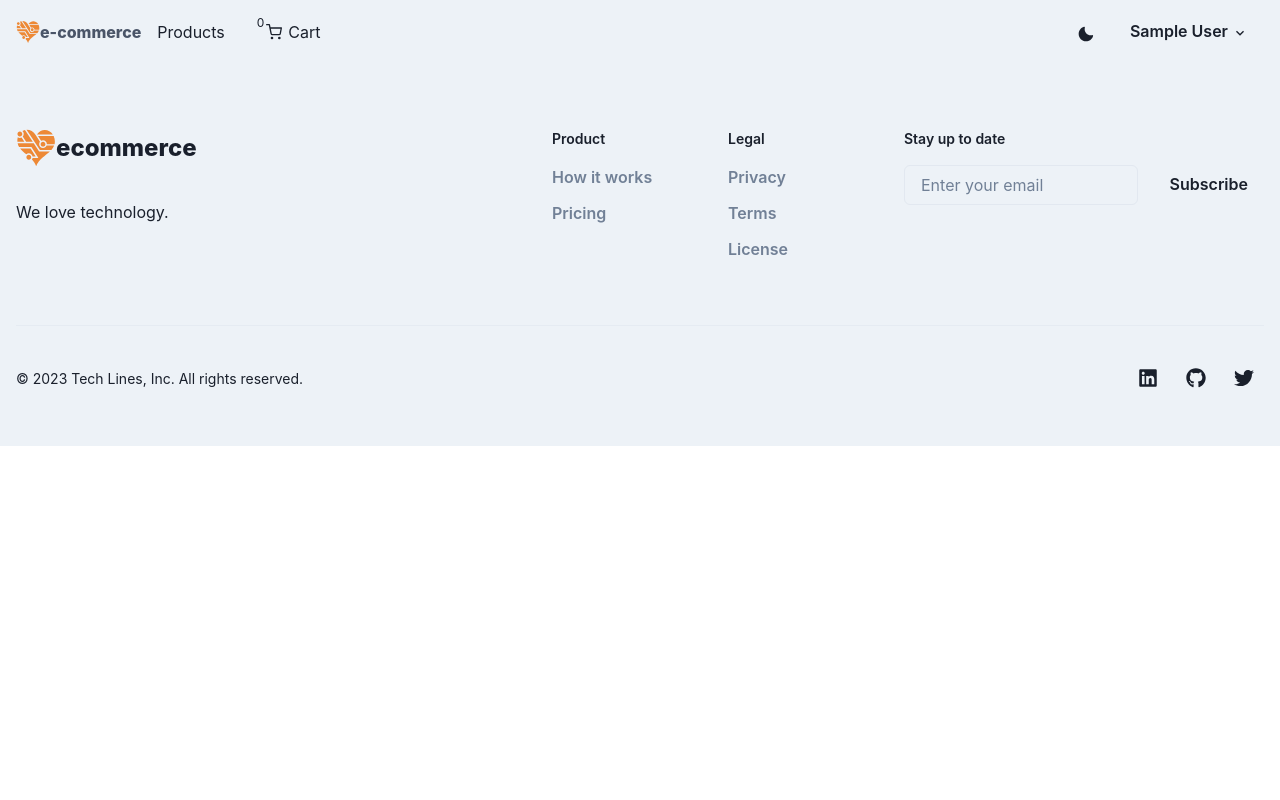
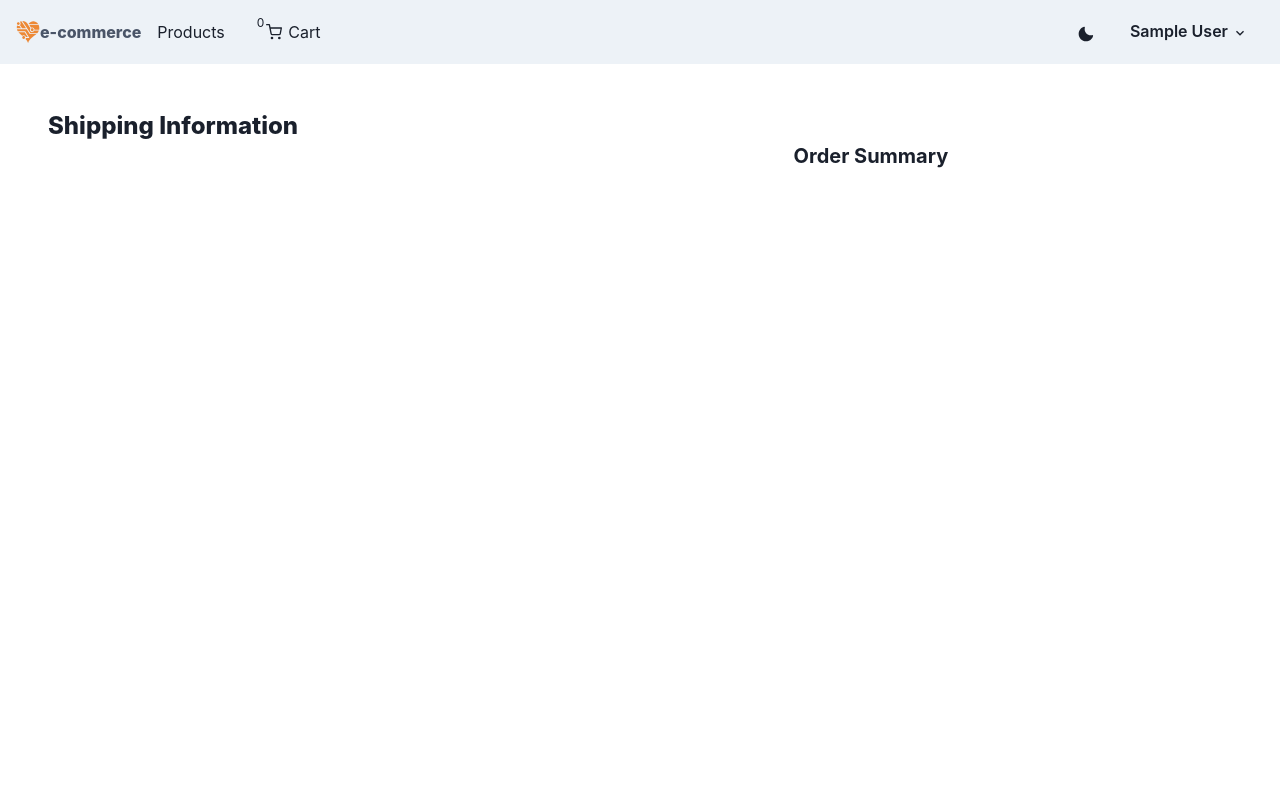
Before and after one commit to eudeamonism/ecommerce, a React (Create React App) app in the folder client/: page /checkout in a window 1280 px wide. Shown: the top 800 px of the page. Built offline with nearby package versions, Linux system fonts and the light colour scheme; sample sign-in values are in the browser's storage.

Commit message:
Checkout Stage 1

```diff
--- a/client/src/App.js
+++ b/client/src/App.js
@@ -11,6 +11,7 @@ import LandingScreen from './screens/LandingScreen';
 import LoginScreen from './screens/LoginScreen';
 import RegistrationScreen from './screens/RegistrationScreen';
 import ProfileScreen from './screens/ProfileScreen';
+import CheckoutScreen from './screens/CheckoutScreen';
 
 function App() {
 	return (
@@ -27,6 +28,7 @@ function App() {
 						<Route path='/login' element={<LoginScreen />} />
 						<Route path='/registration' element={<RegistrationScreen />} />
 						<Route path='/profile' element={<ProfileScreen />} />
+						<Route path='/checkout' element={<CheckoutScreen />} />
 					</Routes>
 				</main>
 				<Footer />
--- /dev/null
+++ b/client/src/components/CheckoutItem.jsx
@@ -0,0 +1,50 @@
+import { Flex, Select, useColorModeValue as mode, Image, Box, Text, Spacer, Divider } from '@chakra-ui/react';
+import { useDispatch } from 'react-redux';
+import { addCartItem } from '../redux/actions/cartActions';
+
+const CheckoutItem = ({ cartItems }) => {
+	const { name, image, price, stock, qty, id } = cartItems;
+	const dispatch = useDispatch();
+
+	return (
+		<>
+			<Flex>
+				<Image
+					rounded='lg'
+					width='120px'
+					height='120px'
+					fit='cover'
+					src={image}
+					alt={name}
+					draggable='false'
+					loading='lazy'
+				/>
+				<Flex direction='column' align='stretch' flex='1' mx='2' spacing='4'>
+					<Text noOfLines='2' maxW='150px'>
+						{name}
+					</Text>
+					<Spacer />
+					<Select
+						maxW='64px'
+						focusBorderColor={mode('orange.500', 'orange.200')}
+						value={qty}
+						onChange={(e) => {
+							dispatch(addCartItem(id, e.target.value));
+						}}>
+						{[...Array(stock).keys()].map((x) => (
+							<option key={x + 1} value={x + 1}>
+								{x + 1}
+							</option>
+						))}
+					</Select>
+				</Flex>
+				<Box>
+					<Text fontWeight='bold'>${price}</Text>
+				</Box>
+			</Flex>
+			<Divider bg={mode('gray.400', 'gray.800')} />
+		</>
+	);
+};
+
+export default CheckoutItem;
--- /dev/null
+++ b/client/src/components/CheckoutOrderSummary.jsx
@@ -0,0 +1,62 @@
+import {
+	Flex,
+	Heading,
+	Stack,
+	Text,
+	useColorModeValue as mode,
+	Badge,
+	Box,
+	Link,
+	Divider,
+	useDisclosure,
+} from '@chakra-ui/react';
+import { useDispatch, useSelector } from 'react-redux';
+import { Link as ReactLink } from 'react-router-dom';
+import { PhoneIcon, EmailIcon, ChatIcon } from '@chakra-ui/icons';
+import { createOrder } from '../redux/actions/orderActions';
+import { useEffect, useState, useCallback } from 'react';
+import CheckoutItem from './CheckoutItem';
+
+const CheckoutOrderSummary = () => {
+	const colorMode = mode('gray.600', 'gray.400');
+
+	const cartItems = useSelector((state) => state.cart);
+	const { cart, subtotal, expressShipping } = cartItems;
+
+	const user = useSelector((state) => state.user);
+	const { userInfo } = user;
+
+	const shippingInfo = useSelector((state) => state.order);
+	const { error, shippingAddress } = shippingInfo;
+
+	const [buttonDisabled, setButtonDisabled] = useState(false);
+	const dispatch = useDispatch();
+
+	const shipping = useCallback(
+		() => (expressShipping === 'true' ? 14.99 : subtotal <= 1000 ? 4.99 : 0),
+		[expressShipping, subtotal]
+	);
+	const total = useCallback(
+		() => Number(shipping() === 0 ? Number(subtotal) : Number(subtotal) + shipping()).toFixed(2),
+		[shipping, subtotal]
+	);
+
+	const onPaymentSuccess = () => {
+		alert('Order Success!');
+	};
+
+	const onPaymentError = () => {
+		alert('Order Error!');
+	};
+
+	return (
+		<Stack spacing='8' rounded='xl' padding='8' width='full'>
+			<Heading size='md'>Order Summary</Heading>
+			{cart.map((item) => (
+				<CheckoutItem cartItems={item} key={cartItems.id} />
+			))}
+		</Stack>
+	);
+};
+
+export default CheckoutOrderSummary;
--- a/client/src/redux/actions/orderActions.js
+++ b/client/src/redux/actions/orderActions.js
@@ -1,6 +1,7 @@
 import axios from 'axios';
-import {setError, shippingAddressAdd} from '../slices/order'
+import { setError, shippingAddressAdd } from '../slices/order';
 
+//Need to know what is going on for the two variables below?
 export const setShippingAddress = (data) => (dispatch) => {
 	dispatch(shippingAddressAdd(data));
 };
@@ -9,9 +10,10 @@ export const setShippingError = (value) => (dispatch) => {
 	dispatch(setError(value));
 };
 
-export const createOrder = (order) => async (getState) => {
+export const createOrder = (order) => async (dispatch, getState) => {
 	const {
 		order: { shippingAddress },
+		user: { userInfo },
 	} = getState();
 
 	const preparedOrder = { ...order, shippingAddress };
--- /dev/null
+++ b/client/src/screens/CheckoutScreen.jsx
@@ -0,0 +1,38 @@
+import { Box, Heading, Stack, Flex } from '@chakra-ui/react';
+import { useSelector } from 'react-redux';
+import { Navigate, useLocation } from 'react-router-dom';
+import CheckoutOrderSummary from '../components/CheckoutOrderSummary';
+/* import ShippingInformation from '../components/'; */
+
+const CheckoutScreen = () => {
+	const user = useSelector((state) => state.user);
+	const { userInfo } = user;
+	const location = useLocation();
+
+	return userInfo ? (
+		<Box
+			minH='100vh'
+			maxW={{ base: '3xl', lg: '7xl' }}
+			mx='auto'
+			px={{ base: '4', md: '8', lg: '12' }}
+			py={{ base: '6', md: '8', lg: '12' }}>
+			<Stack direction={{ base: 'column', lg: 'row' }} align={{ lg: 'flex-start' }}>
+				<Stack spacing={{ base: '8', md: '10' }} flex='1.5' mb={{ base: '12', md: 'none' }}>
+					<Heading fontSize='2xl' fontWeight='extrabold'>
+						Shipping Information
+					</Heading>
+					<Stack spacing='6'>
+						{/* <ShippingInformation /> */}
+					</Stack>
+				</Stack>
+				<Flex direction='column' align='center' flex='1'>
+					<CheckoutOrderSummary />
+				</Flex>
+			</Stack>
+		</Box>
+	) : (
+		<Navigate to='/login' replace={true} state={{ from: location }} />
+	);
+};
+
+export default CheckoutScreen;
```
